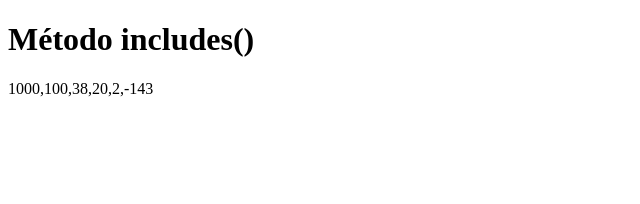
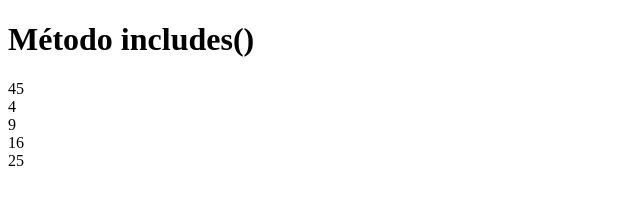
Before and after one commit to GabrielRodriguesD/Array, a plain HTML site: page array.html in a window 1280 px wide. Shown: the whole page, without its empty margins (0-640 px from the left). Drawn offline with Linux system fonts and the light colour scheme.

Commit message:
Arrays html EDGAR

```diff
--- a/array.html
+++ b/array.html
@@ -7,23 +7,90 @@
 </head>
 <body>
     <h1>Método includes()</h1>
-    <p id="demo"></p>
+    <p id="demo1"></p>
+    <p id="demo2"></p>
+    <p id="demo3"></p>
     <!-- aaaa -->
     <script>
+        // const frutas = ["banana", "maça", "pera", "abacaxi"];
         // const frutas = ["banana", "laranja", "maça", "pera", "abacate"];
         // const frutas = ["abacate", "pera", "maça", "melancia"];
-        const frutas = [20, 100, 2, 38, -143, 1000];
+        // const frutas = [20, 100, 2, 38, -143, 1000];
 
         // document.getElementById("demo").innerHTML = frutas.reverse();
-        document.getElementById("demo").innerHTML = frutas.sort((a, b) => b - a);
+        // document.getElementById("demo1").innerHTML = frutas
+        // frutas.sort();
+        // document.getElementById("demo1").innerHTML = frutas
+
+        // document.getElementById("demo2").innerHTML = frutas.at(1)
+        // document.getElementById("demo2").innerHTML = frutas.toSorted().toReversed();
+        // codigo de Z - A
+
+        // document.getElementById("demo2").innerHTML = frutas.toSorted();
+
+        // document.getElementById("demo3").innerHTML = frutas
+        // document.getElementById("demo").innerHTML = frutas.sort((a, b) => b - a);
         // => a - b ordem crescente
         // => b - a ordem decrescente
+
+        //toSorted não altera o array original
+
+
+
+        //array.sort com string sem pode usar frutas.sort() vazio
+        //array.sort sem nada pode usar frutas.sort() vazio
 
         // document.getElementById("demo").innerHTML = frutas.sort();
 
         // document.getElementById("demo").innerHTML = frutas.includes("banana");
         // o ( dentro de frutas.include() vai procurar dentro do array se tal string existe, se sim mostra true se nap false)
         //pegar a lista e botar em innerHTML (inner html é entre ><) vai botar a lista dentro do >< onde esta a id demo
+
+        // const numero = [45, 4, 9, 16, 25]
+        // let txt = ";"
+
+        // minhaFuncao("Corintia", 1,   numero)
+        // //            valor   indice  array
+        // function minhaFuncao(valor, indice, array){
+        //     txt += valor + "<br>;"
+
+        // }
+        // document.getElementById("demo1").innerHTML = frutas
+        // document.getElementById("demo2").innerHTML = frutas
+        // document.getElementById("demo3").innerHTML = frutas
+
+        //----------- FUNÇOES ----------
+
+    //     let cdm
+
+    //     cdm =     "leite com aveia"
+    // //  variavel     conteudo/valor
+
+    //     document.getElementById("demo1").innerHTML = cdm
+    // //lado esquerdo quem recebe a informação, e direito a informação a ser puxada
+
+    // let a = 2
+    // let b = 3
+    // let c
+    // document.getElementById("demo1").innerHTML = soma()
+    // a = 100
+    // b = 200
+    // document.getElementById("demo2").innerHTML = soma()
+    // a = 100000
+    // b = 234567
+    // document.getElementById("demo3").innerHTML = soma()
+    // function soma(){return (a + b)}
+
+    const numeros = [45, 4, 9, 16, 25];
+    let txt = ""
+
+    numeros.forEach(minhaFuncao)
+    document.getElementById("demo1").innerHTML = txt;
+
+
+    function minhaFuncao(valor, indice, array){
+        txt += valor + "<br>";
+    }
     </script>
 </body>
 </html>
--- a/vetores(arrays).js
+++ b/vetores(arrays).js
@@ -17,7 +17,7 @@ console.log(`
 
 // console.log(arr);
 
-//------------------- Metodo 1 ----------
+//------------------- Metodo 1 PUSH ----------
 
 
 // permite adicionar valores no final do array!
```
